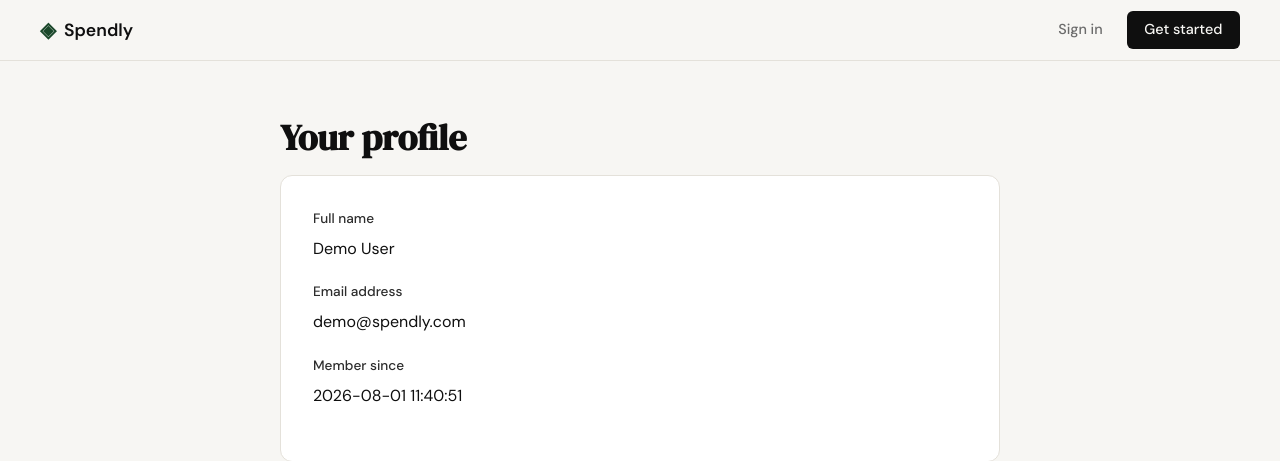
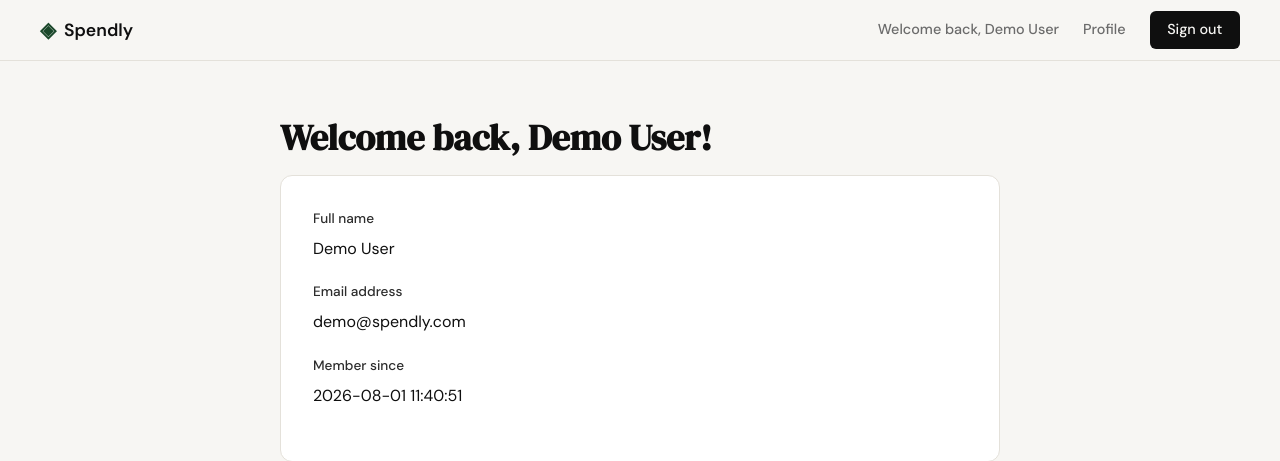
Before and after one commit to Basantakatuwal/Spendly, a Flask app: page /profile in a window 1280 px wide. Shown: the top 461 px of the page. Run offline with Flask 3, Linux system fonts and the light colour scheme; the visitor is signed in with stand-in values (Sample User, id 1); data comes from the database, SQL or seed files in the repository.

Commit message:
add login functionality

```diff
--- a/expense-tracker/app.py
+++ b/expense-tracker/app.py
@@ -18,8 +18,22 @@
 # Routes                                                              #
 # ------------------------------------------------------------------ #
 
+@app.context_processor
+def inject_current_user():
+    if "user_id" not in session:
+        return {}
+
+    conn = get_db()
+    user = conn.execute("SELECT * FROM users WHERE id = ?", (session["user_id"],)).fetchone()
+    conn.close()
+
+    return {"current_user": user}
+
+
 @app.route("/")
 def landing():
+    if "user_id" in session:
+        return profile()
     return render_template("landing.html")
 
 
@@ -70,7 +84,7 @@
             return render_template("login.html", error="Invalid email or password.")
 
         session["user_id"] = user["id"]
-        return redirect(url_for("profile"))
+        return redirect(url_for("landing"))
 
     return render_template("login.html")
 
--- a/expense-tracker/static/css/style.css
+++ b/expense-tracker/static/css/style.css
@@ -102,6 +102,8 @@
 
 .nav-links a { color: var(--ink-muted); transition: color 0.2s; }
 .nav-links a:hover { color: var(--ink); }
+
+.nav-greeting { color: var(--ink-muted); }
 
 .nav-cta {
     background: var(--ink) !important;
@@ -676,5 +678,6 @@
 
 @media (max-width: 600px) {
     .nav-links a:not(.nav-cta) { display: none; }
+    .nav-greeting { display: none; }
     .hero { padding: 3rem 1rem 2rem; }
 }
--- a/expense-tracker/templates/base.html
+++ b/expense-tracker/templates/base.html
@@ -19,8 +19,14 @@
                 <span class="brand-name">Spendly</span>
             </a>
             <div class="nav-links">
+                {% if session.user_id %}
+                <span class="nav-greeting">Welcome back, {{ current_user.name }}</span>
+                <a href="{{ url_for('profile') }}">Profile</a>
+                <a href="{{ url_for('logout') }}" class="nav-cta">Sign out</a>
+                {% else %}
                 <a href="{{ url_for('login') }}">Sign in</a>
                 <a href="{{ url_for('register') }}" class="nav-cta">Get started</a>
+                {% endif %}
             </div>
         </div>
     </nav>
--- a/expense-tracker/templates/profile.html
+++ b/expense-tracker/templates/profile.html
@@ -6,7 +6,7 @@
 
 <section class="legal-section">
     <div class="legal-inner">
-        <h1 class="legal-title">Your profile</h1>
+        <h1 class="legal-title">Welcome back, {{ user.name }}!</h1>
 
         <div class="auth-card">
             <div class="form-group">
```
